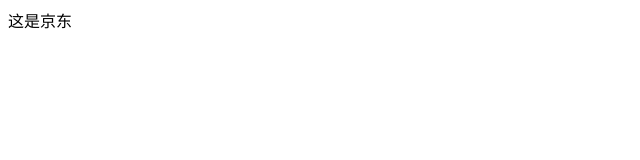
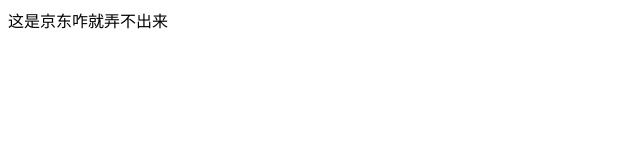
Before and after one commit to cihailong/jingdong, a plain HTML site: page index.html in a window 1280 px wide. Shown: the whole page, without its empty margins (0-640 px from the left). Drawn offline with Linux system fonts and the light colour scheme.

Commit message:
jingdong

```diff
--- a/index.html
+++ b/index.html
@@ -5,6 +5,6 @@
 	<title>Document</title>
 </head>
 <body>
-	这是京东
+	这是京东咋就弄不出来
 </body>
 </html>
```
